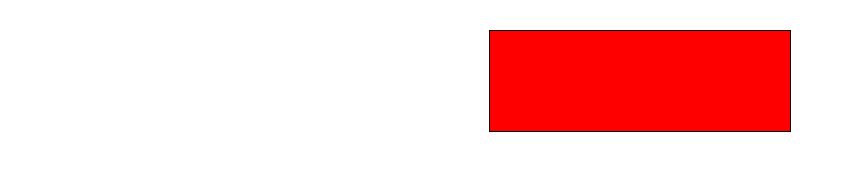
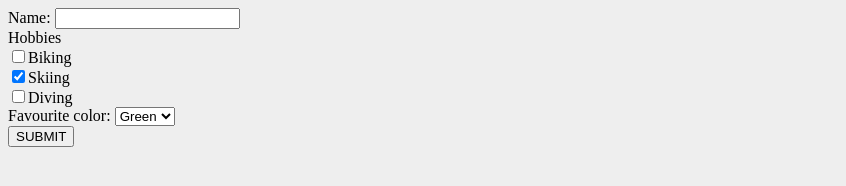
Before and after one commit to MariaMicek/javascript-tutorial, a plain HTML site: page index.html in a window 1280 px wide. Shown: the whole page, without its empty margins (0-846 px from the left). Drawn offline with Linux system fonts and the light colour scheme.

Commit message:
Forms in JavaScript

```diff
--- a/index.html
+++ b/index.html
@@ -8,8 +8,30 @@
     <link href="style.css" rel="stylesheet" type="text/css">
 </head>
 <body>
+   <form id="my-form" name="myForm" action="#">
 
-    <div id="color-changer"></div>
+        <label for="name">Name:</label>
+        <input type="text" name="name"><br>
+
+        <label for="hobbies">Hobbies</label><br>
+        <input type="checkbox" name="hobbies" value="biking">Biking<br>
+        <input type="checkbox" name="hobbies" value="skiing" checked>Skiing<br>
+        <input type="checkbox" name="hobbies" value="diving">Diving<br>
+
+        <label for="color">Favourite color:</label>
+        <select name="color">
+            <option value="red">Red</option>
+            <option value="blue">Blue</option>
+            <option value="green" selected>Green</option>
+        </select><br>
+
+        <input type="submit" value="SUBMIT" name="submit">
+
+        <div id="message"></div>
+
+
+
+   </form>
 
     <script src="test.js"></script>
 </body>
--- a/style.css
+++ b/style.css
@@ -1,11 +1,6 @@
-#color-changer{
-    width: 300px;
-    height: 100px;
-    margin: 30px auto;
-    border: 1px solid #000;
-    background: #fff;
-
-    -webkit-transition: background 0.7s;
-    -moz-transition: background 0.7s;
-    transition: background 0.7s;
+body{
+    background: #eee;
 }
+#message{
+    color: #7a1111;
+}
--- a/test.js
+++ b/test.js
@@ -1,21 +1,32 @@
-var colorChanger = document.getElementById("color-changer");
-var colors = ["red","pink","green","blue","yellow"];
-var counter = 0;
+console.log(document.forms.myForm);
+var myForm = document.forms.myForm;
 
-function changeColors() {
+console.log(myForm.name);
+console.log(myForm.hobbies);
+console.log(myForm.color);
 
-    if (counter >= colors.length) {
-        counter = 0;
-    }
+console.log(myForm.name.value);
+console.log(myForm.hobbies.value);
+console.log(myForm.color.value);
 
-    colorChanger.style.background = colors[counter];
-    counter++;
+//onfocus event
+myForm.name.onfocus = function() {
+    myForm.name.style.border = "4px solid pink";
 };
 
-var myTimer = setInterval(changeColors,3000);
+//onblur event
+myForm.name.onblur = function() {
+    myForm.name.style.border = "none";
+};
 
-colorChanger.onclick = function () {
-
-    clearInterval(myTimer);
-    colorChanger.innerHTML = "Timer stopper";
+//onsubmit event
+var message = document.getElementById("message");
+myForm.onsubmit = function() {
+    if (myForm.name.value == "") {
+        message.innerHTML = "please enter your name";
+        return false;
+    } else {
+        message.innerHTML = "";
+        return true;
+    };
 };
```
